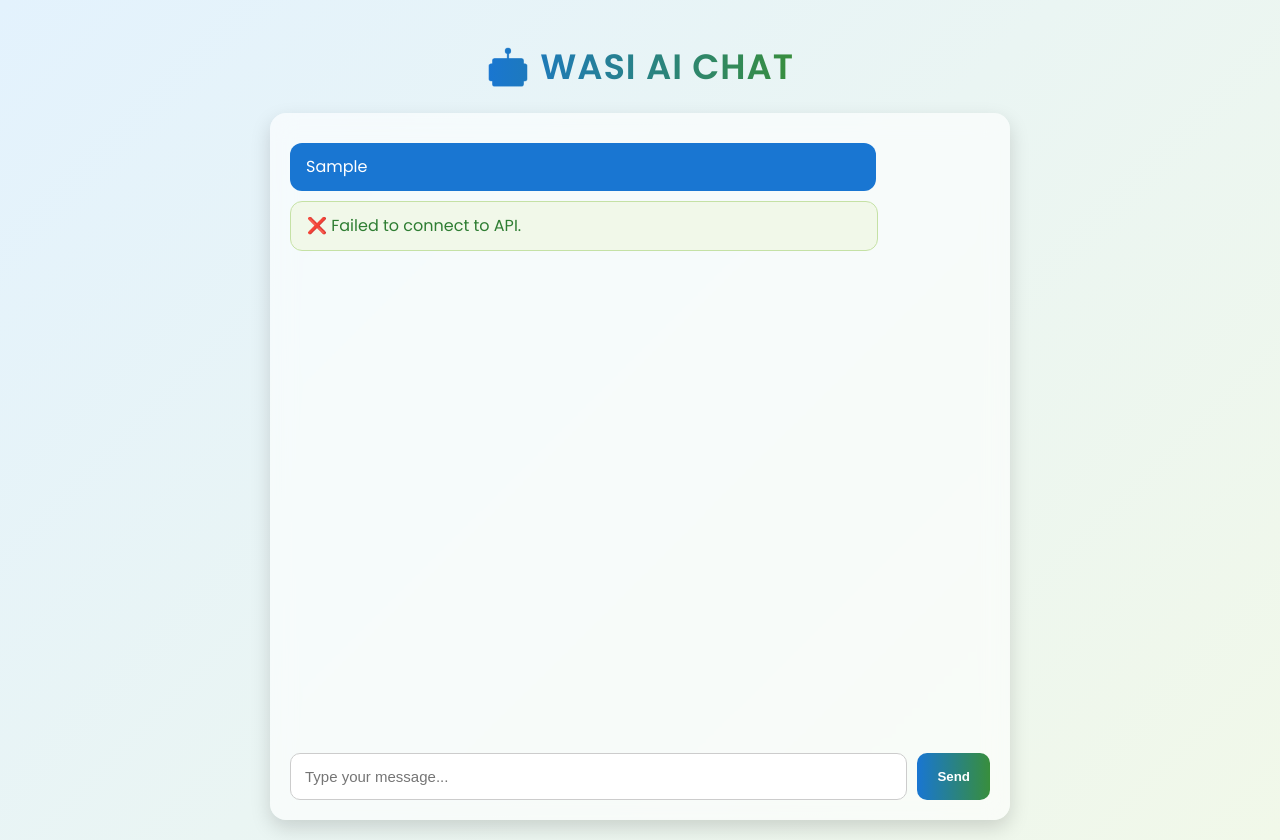
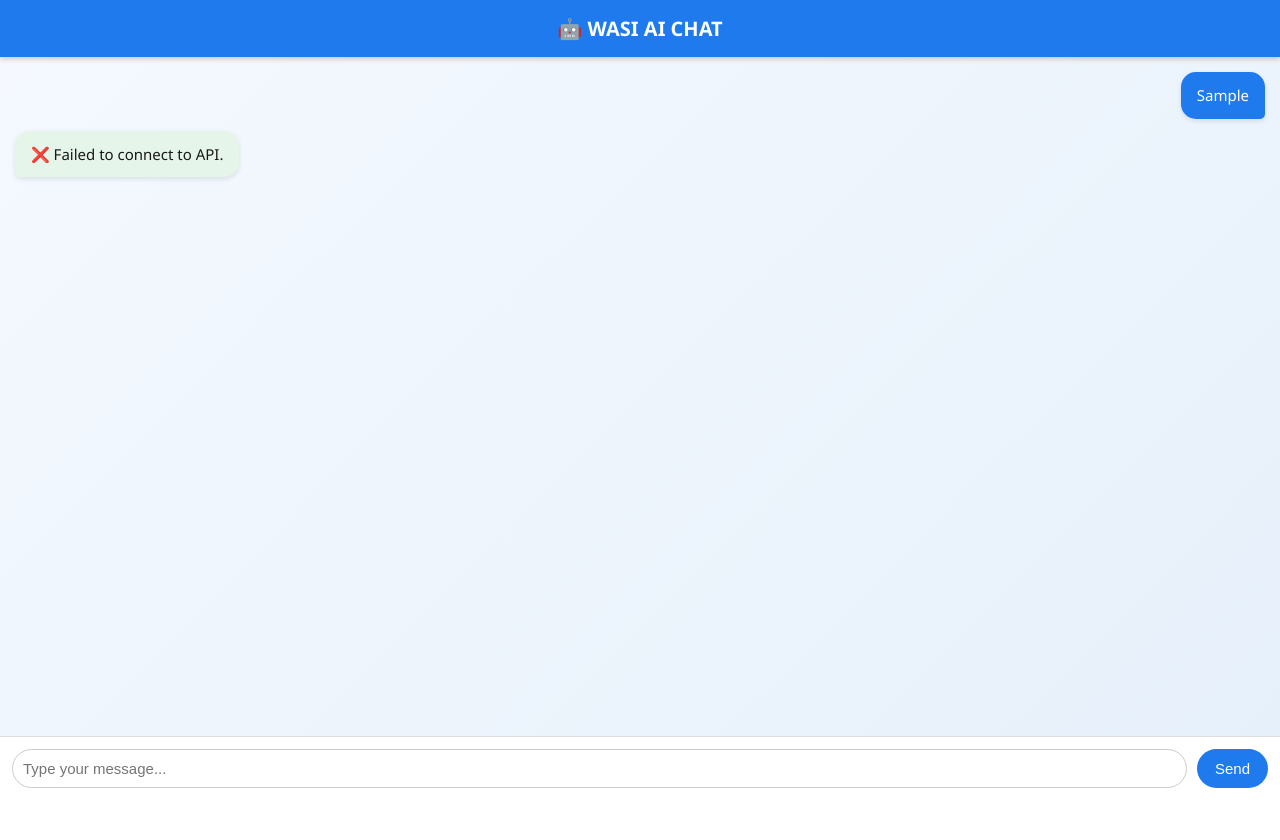
Before and after one commit to awanzada786616/Smsboomberbywasi, a plain HTML site: page index.html in a window 1280 px wide. Both pictures are taken after typing "Sample" into the empty fields and a click on the button "Send". After the commit the page ends 800 px from the top, so only its background shows below. Drawn offline with Linux system fonts and the light colour scheme; no server answers.

Commit message:
Update index.html

```diff
--- a/index.html
+++ b/index.html
@@ -2,177 +2,132 @@
 <html lang="en">
 <head>
   <meta charset="UTF-8">
-  <title>WASI AI</title>
   <meta name="viewport" content="width=device-width, initial-scale=1.0">
-  <link href="https://fonts.googleapis.com/css2?family=Poppins:wght@400;600&display=swap" rel="stylesheet">
+  <title>WASI AI CHAT</title>
   <style>
     body {
       margin: 0;
-      font-family: 'Poppins', sans-serif;
-      background: linear-gradient(135deg, #e3f2fd, #f1f8e9);
+      font-family: "Segoe UI", Tahoma, Geneva, Verdana, sans-serif;
+      background: linear-gradient(135deg, #f5f9ff, #e6f0fa);
       display: flex;
       flex-direction: column;
-      align-items: center;
       height: 100vh;
-      padding: 20px;
     }
 
-    h1 {
-      margin: 20px 0;
-      font-size: 2.2rem;
-      font-weight: 600;
-      background: linear-gradient(90deg, #1976d2, #388e3c);
-      -webkit-background-clip: text;
-      -webkit-text-fill-color: transparent;
-      letter-spacing: 1px;
+    header {
+      background: #1f7aed;
+      color: white;
+      text-align: center;
+      padding: 15px;
+      font-size: 20px;
+      font-weight: bold;
+      box-shadow: 0 2px 5px rgba(0,0,0,0.2);
     }
 
-    .chat-box {
+    #chat-container {
       flex: 1;
-      background: rgba(255, 255, 255, 0.6);
-      border-radius: 16px;
-      backdrop-filter: blur(12px);
-      box-shadow: 0 8px 20px rgba(0,0,0,0.15);
-      width: 100%;
-      max-width: 700px;
+      padding: 15px;
+      overflow-y: auto;
       display: flex;
       flex-direction: column;
-      padding: 20px;
-    }
-
-    .chat-history {
-      flex: 1;
-      overflow-y: auto;
-      margin-bottom: 15px;
-      padding-right: 8px;
+      gap: 12px;
     }
 
     .message {
-      margin: 10px 0;
+      max-width: 75%;
       padding: 12px 16px;
-      border-radius: 12px;
-      max-width: 80%;
+      border-radius: 15px;
       line-height: 1.5;
-      animation: fadeIn 0.3s ease-in-out;
+      word-wrap: break-word;
+      white-space: pre-wrap;
+      box-shadow: 0 2px 5px rgba(0,0,0,0.1);
+      font-size: 15px;
     }
 
     .user {
-      background: #1976d2;
-      color: #fff;
       align-self: flex-end;
+      background: #1f7aed;
+      color: white;
+      border-bottom-right-radius: 5px;
     }
 
     .bot {
-      background: #f1f8e9;
-      border: 1px solid #c5e1a5;
-      color: #2e7d32;
       align-self: flex-start;
+      background: #e6f5e9;
+      color: #1a1a1a;
+      border-bottom-left-radius: 5px;
     }
 
-    .input-area {
+    #input-area {
       display: flex;
-      gap: 10px;
+      padding: 12px;
+      background: #fff;
+      border-top: 1px solid #ddd;
     }
 
-    input[type="text"] {
+    #userInput {
       flex: 1;
-      padding: 14px;
+      padding: 10px;
       border: 1px solid #ccc;
-      border-radius: 10px;
+      border-radius: 25px;
+      outline: none;
       font-size: 15px;
-      outline: none;
+    }
+
+    button {
+      margin-left: 10px;
+      padding: 10px 18px;
+      border: none;
+      border-radius: 25px;
+      background: #1f7aed;
+      color: white;
+      font-size: 15px;
+      cursor: pointer;
       transition: 0.2s;
     }
 
-    input[type="text"]:focus {
-      border-color: #1976d2;
-      box-shadow: 0 0 5px #90caf9;
-    }
-
-    button {
-      padding: 12px 20px;
-      background: linear-gradient(90deg, #1976d2, #388e3c);
-      color: #fff;
-      border: none;
-      border-radius: 10px;
-      cursor: pointer;
-      font-weight: bold;
-      transition: 0.3s;
-    }
-
     button:hover {
-      opacity: 0.9;
-      transform: scale(1.03);
-    }
-
-    @keyframes fadeIn {
-      from { opacity: 0; transform: translateY(5px); }
-      to { opacity: 1; transform: translateY(0); }
+      background: #145bcc;
     }
   </style>
 </head>
 <body>
-  <h1>🤖 WASI AI CHAT</h1>
-  <div class="chat-box">
-    <div id="chatHistory" class="chat-history"></div>
-    <div class="input-area">
-      <input type="text" id="userInput" placeholder="Type your message...">
-      <button onclick="fetchReply()">Send</button>
-    </div>
+  <header>🤖 WASI AI CHAT</header>
+  <div id="chat-container"></div>
+
+  <div id="input-area">
+    <input type="text" id="userInput" placeholder="Type your message..." />
+    <button onclick="fetchReply()">Send</button>
   </div>
 
   <script>
-    const chatHistory = document.getElementById("chatHistory");
+    const chatContainer = document.getElementById("chat-container");
+
+    function addMessage(text, sender) {
+      const div = document.createElement("div");
+      div.className = "message " + sender;
+      div.innerText = text;
+      chatContainer.appendChild(div);
+      chatContainer.scrollTop = chatContainer.scrollHeight; // auto-scroll
+    }
 
     async function fetchReply() {
-      const inputEl = document.getElementById("userInput");
-      const userText = inputEl.value.trim();
+      const input = document.getElementById("userInput");
+      const userText = input.value.trim();
       if (!userText) return;
 
-      // Show user message
       addMessage(userText, "user");
-      inputEl.value = "";
-
-      // Thinking placeholder
-      const thinkingEl = addMessage("Thinking...", "bot");
+      input.value = "";
 
       try {
-        const res = await fetch(
-          `https://shadowscriptz.xyz/shadowapisv4/chatbot_api.php?prompt=${encodeURIComponent(userText)}`
-        );
+        const res = await fetch(`https://shadowscriptz.xyz/shadowapisv4/chatbot_api.php?prompt=${encodeURIComponent(userText)}`);
         const data = await res.json();
+        let reply = data.reply || "⚠️ No reply received.";
 
-        let text = data.reply || "⚠️ No reply received.";
-
-        // Replace placeholder with typing effect
-        thinkingEl.innerText = "";
-        typeWriter(thinkingEl, text);
-
+        addMessage(reply, "bot");
       } catch (err) {
-        thinkingEl.innerText = "❌ Failed to connect to API.";
-        console.error(err);
+        addMessage("❌ Failed to connect to API.", "bot");
       }
-    }
-
-    function addMessage(text, type) {
-      const div = document.createElement("div");
-      div.className = `message ${type}`;
-      div.innerText = text;
-      chatHistory.appendChild(div);
-      chatHistory.scrollTop = chatHistory.scrollHeight;
-      return div;
-    }
-
-    function typeWriter(element, text) {
-      let i = 0;
-      function typing() {
-        if (i < text.length) {
-          element.innerText += text.charAt(i);
-          i++;
-          setTimeout(typing, 25);
-        }
-      }
-      typing();
     }
   </script>
 </body>
```
